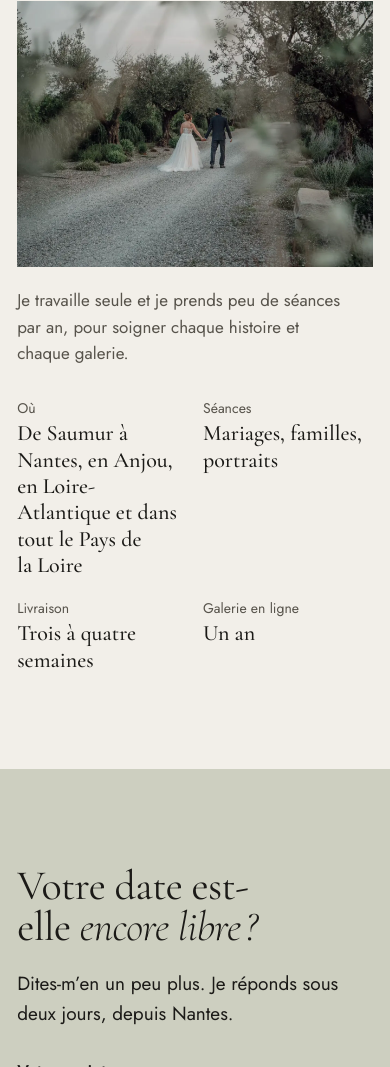
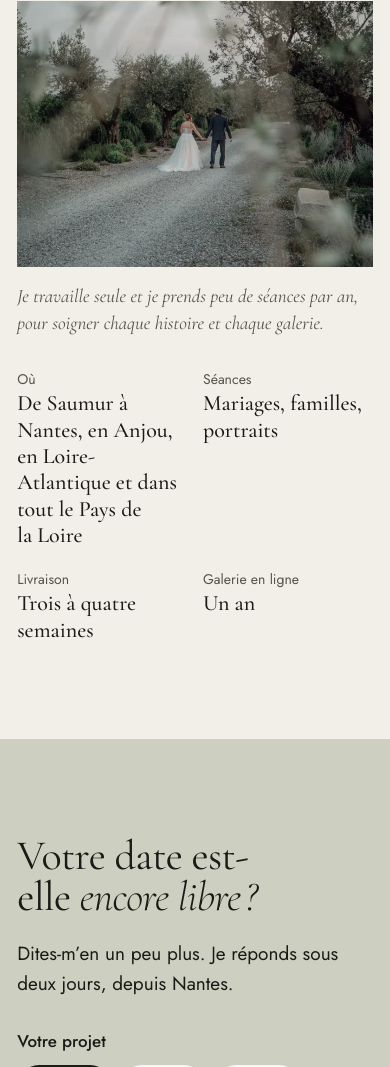
Before and after one commit to AnniePhilippeHersard/lau-rie, a plain HTML site: page index.html in a window 390 px wide. Shown: the part 6175-7242 px from the top of the page. Drawn offline with Linux system fonts and the light colour scheme; no server answers.

Commit message:
À propos : texte sous la photo, image entière
Co-Authored-By: Claude Opus 5.5 <noreply@anthropic.com>
Claude-Session: https://claude.ai/code/session_01JviKXZWs4P4R2hpo8KszMe

```diff
--- a/assets/css/lau.css
+++ b/assets/css/lau.css
@@ -240,14 +240,15 @@ a:hover .ph img { transform: scale(1.03); }
 .about-grid { margin-top: 72px; display: grid; grid-template-columns: minmax(0, 8fr) minmax(0, 4fr); gap: 16px; align-items: start; }
 .about-photo { position: relative; }
 .about-photo .ph { aspect-ratio: 16 / 10; }
-.about-photo .note { position: absolute; top: 0; right: 0; width: min(340px, 46%); background: var(--paper); padding: 0 0 24px 24px; font-size: var(--t-body); }
+/* Le texte suit la photo (en dessous), la photo reste entière */
+.about-photo .note { margin: 0; padding-top: 18px; max-width: 46ch; font-family: var(--f-display); font-style: italic; font-size: var(--t-lead); line-height: 1.4; color: var(--muted); }
 .facts { display: grid; gap: 22px; padding-left: clamp(8px, 2vw, 32px); }
 .facts dt { font-size: var(--t-small); color: var(--muted); }
 .facts dd { font-family: var(--f-display); font-weight: 500; font-size: var(--t-serif-s); line-height: 1.2; }
 @media (max-width: 760px) {
   .about-grid { margin-top: 44px; grid-template-columns: 1fr; gap: 0; }
   .about-photo .ph { aspect-ratio: 4 / 3; }
-  .about-photo .note { position: static; width: auto; padding: 20px 0 32px; }
+  .about-photo .note { padding: 16px 0 32px; }
   .facts { grid-template-columns: 1fr 1fr; gap: 20px 16px; padding-left: 0; }
 }
 
```
